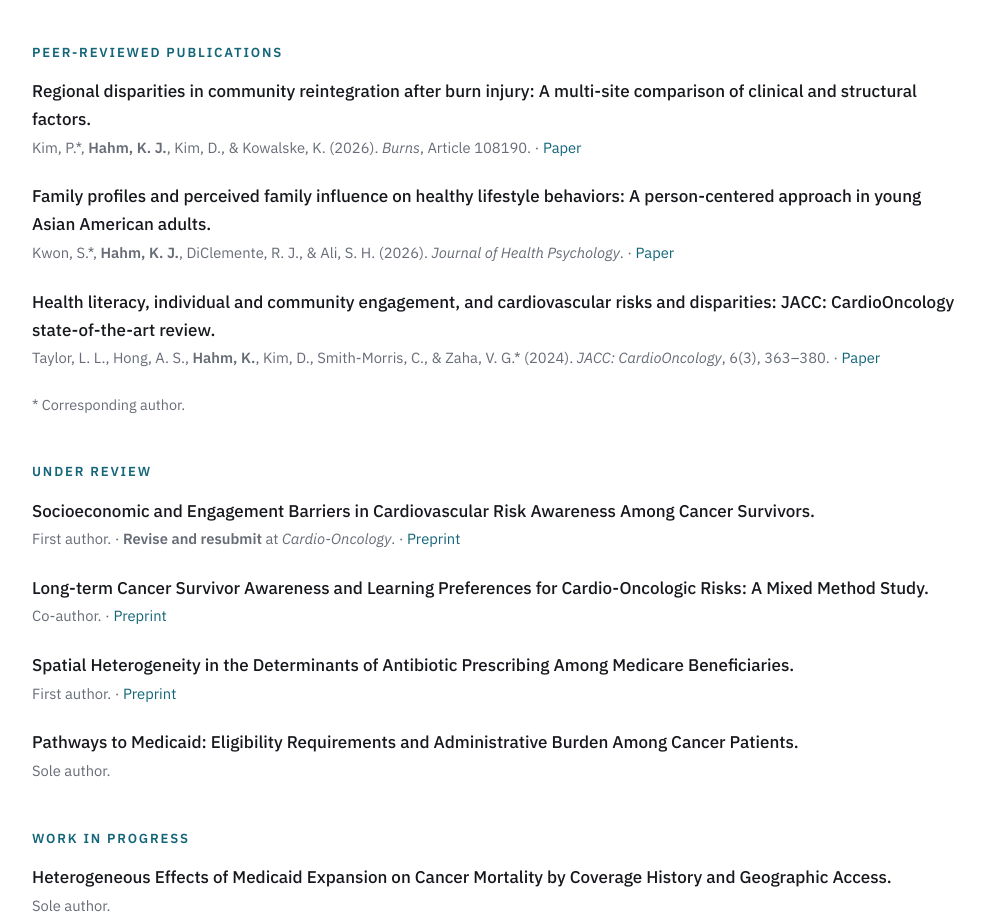
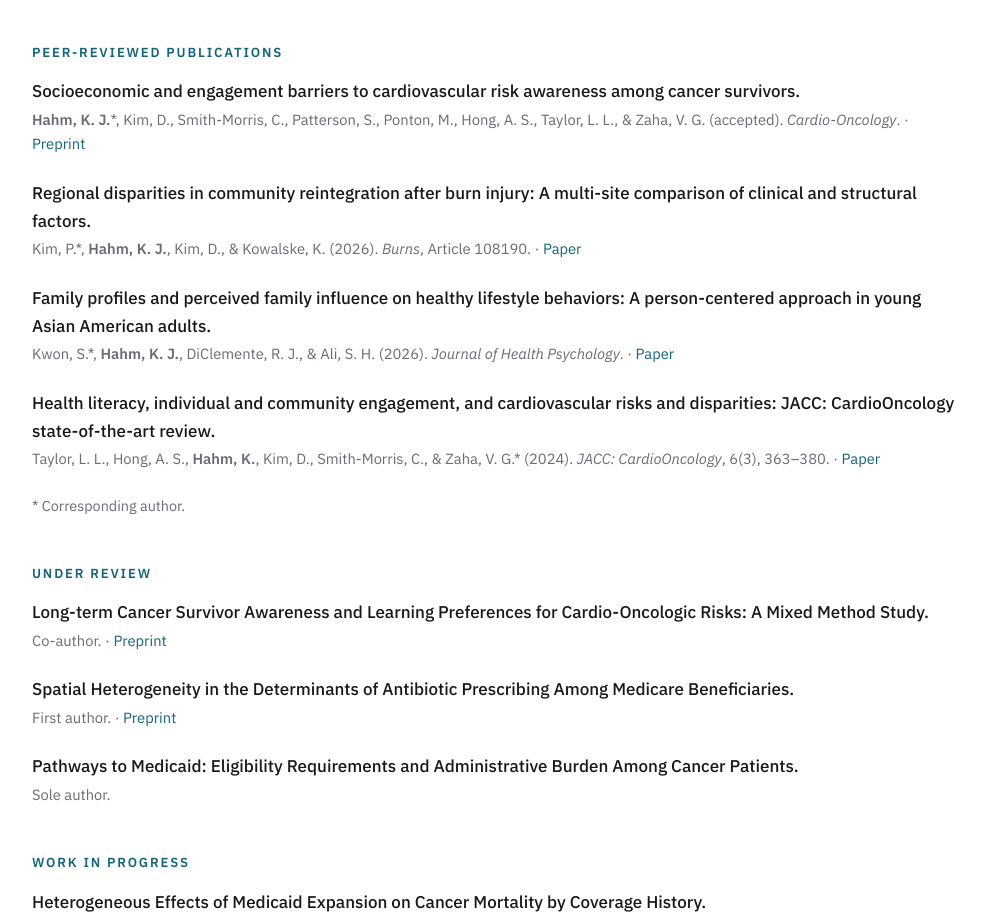
Before and after one commit to kristinehahm/kristinej.hahm, a plain HTML site: page research.html in a window 1280 px wide. Shown: the part 144-1058 px from the top of the page, without its empty margins (142-1127 px from the left). Drawn offline with Linux system fonts and the light colour scheme.

Commit message:
Add files via upload

```diff
--- a/research.html
+++ b/research.html
@@ -36,6 +36,15 @@
 
     <div class="entry">
       <div class="entry-title">
+        Socioeconomic and engagement barriers to cardiovascular risk awareness among cancer survivors.
+      </div>
+      <div class="entry-meta">
+        <strong>Hahm, K. J.</strong>*, Kim, D., Smith-Morris, C., Patterson, S., Ponton, M., Hong, A. S., Taylor, L. L., &amp; Zaha, V. G. (accepted). <span class="entry-venue">Cardio-Oncology</span>. · <a href="https://doi.org/10.21203/rs.3.rs-8457803/v1" target="_blank" rel="noopener">Preprint</a>
+      </div>
+    </div>
+
+    <div class="entry">
+      <div class="entry-title">
         Regional disparities in community reintegration after burn injury: A multi-site comparison of clinical and structural factors.
       </div>
       <div class="entry-meta">
@@ -68,15 +77,6 @@
 
     <div class="entry">
       <div class="entry-title">
-        Socioeconomic and Engagement Barriers in Cardiovascular Risk Awareness Among Cancer Survivors.
-      </div>
-      <div class="entry-meta">
-        First author. · <strong>Revise and resubmit</strong> at <span class="entry-venue">Cardio-Oncology</span>. · <a href="https://doi.org/10.21203/rs.3.rs-8457803/v1" target="_blank" rel="noopener">Preprint</a>
-      </div>
-    </div>
-
-    <div class="entry">
-      <div class="entry-title">
         Long-term Cancer Survivor Awareness and Learning Preferences for Cardio-Oncologic Risks: A Mixed Method Study.
       </div>
       <div class="entry-meta">
@@ -103,7 +103,7 @@
 
     <div class="entry">
       <div class="entry-title">
-        Heterogeneous Effects of Medicaid Expansion on Cancer Mortality by Coverage History and Geographic Access.
+        Heterogeneous Effects of Medicaid Expansion on Cancer Mortality by Coverage History.
       </div>
       <div class="entry-meta">Sole author.</div>
     </div>
```
Also changed, not shown: 1 other file.
